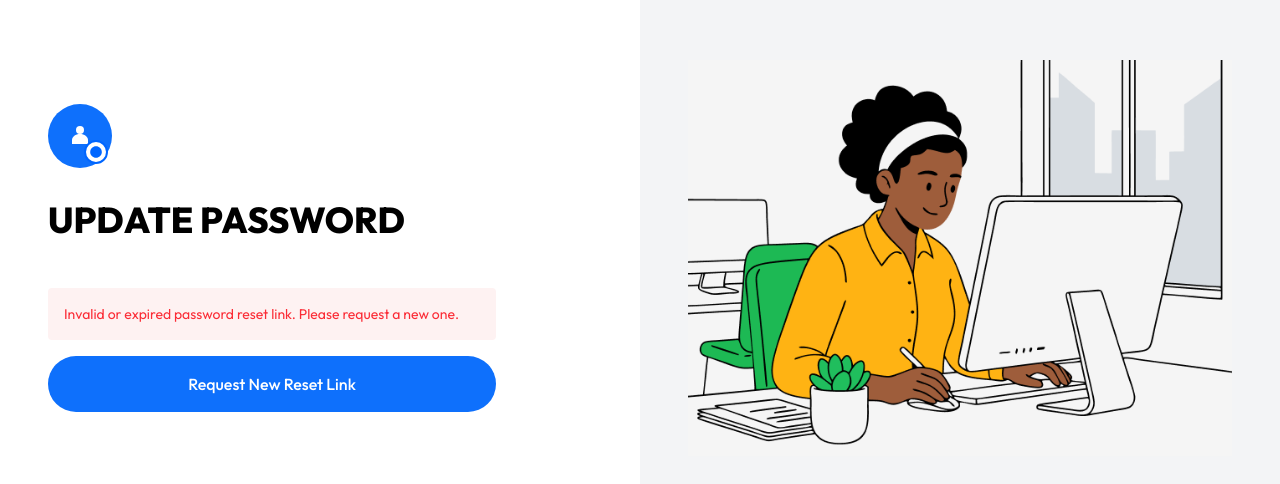
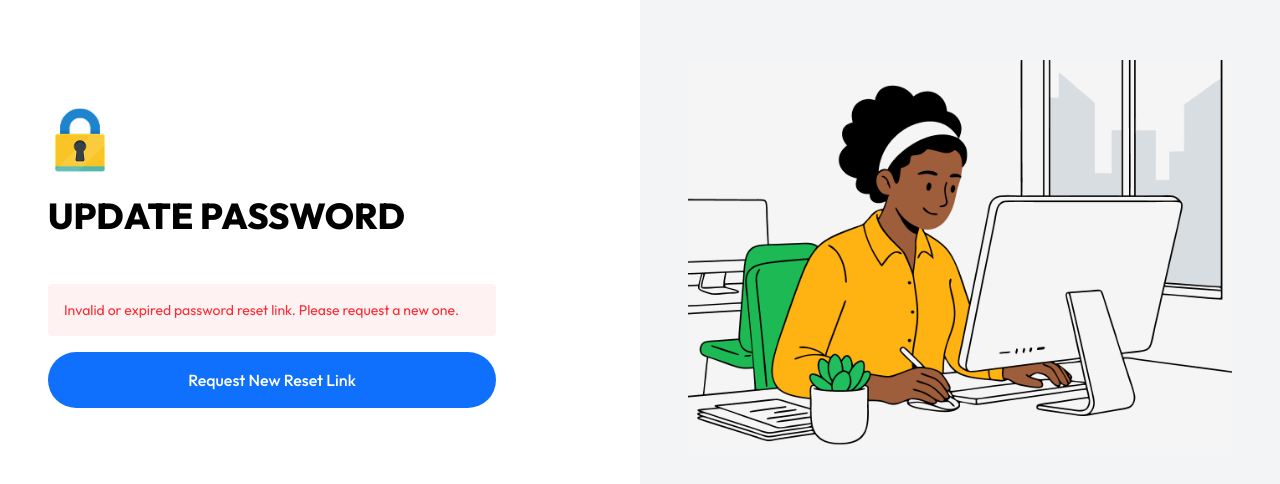
Before and after one commit to FolarinOluwapelumi/necta-bills, a Next.js app: page /auth/update-password in a window 1280 px wide. Shown: the part 142-626 px from the top of the page. Built offline with nearby package versions, Linux system fonts and the light colour scheme.

Commit message:
added asset, made corrections regarding resolution

```diff
--- a/src/app/auth/forgot-password/page.tsx
+++ b/src/app/auth/forgot-password/page.tsx
@@ -1,6 +1,7 @@
 import ForgotPasswordForm from "@/components/auth/ForgotPasswordForm";
 import Image from "next/image";
 import Illustration from "@/assets/illustration.png";
+import Icon3 from "@/assets/asset 4.png";
 
 export default function ForgotPasswordPage() {
   return (
@@ -8,37 +9,12 @@ export default function ForgotPasswordPage() {
       {/* Left Side - Form */}
       <div className="w-full md:w-1/2 flex flex-col justify-center px-8 md:px-12 py-12">
         {/* Icon */}
-        <div className="mb-8">
-          <div className="w-16 h-16 bg-[#0E70FC] rounded-full flex items-center justify-center">
-            <svg
-              width="32"
-              height="32"
-              viewBox="0 0 32 32"
-              fill="none"
-              xmlns="http://www.w3.org/2000/svg"
-              className="text-white"
-            >
-              <circle cx="16" cy="10" r="4" fill="currentColor" />
-              <path
-                d="M8 20C8 16.686 11.582 14 16 14C20.418 14 24 16.686 24 20V24H8V20Z"
-                fill="currentColor"
-              />
-            </svg>
-            <div className="absolute ml-8 mt-8 w-6 h-6 bg-white rounded-full border-2 border-[#0066FF] flex items-center justify-center">
-              <svg
-                width="14"
-                height="14"
-                viewBox="0 0 24 24"
-                fill="none"
-                xmlns="http://www.w3.org/2000/svg"
-              >
-                <path
-                  d="M12 2C6.48 2 2 6.48 2 12s4.48 10 10 10 10-4.48 10-10S17.52 2 12 2z"
-                  fill="#0066FF"
-                />
-              </svg>
-            </div>
-          </div>
+        <div className="mb-6 w-16 h-16 flex items-center justify-center">
+          <Image
+            src={Icon3}
+            alt="Get started illustration"
+            className="w-full h-full object-contain"
+          />
         </div>
 
         <h1 className="text-2xl md:text-4xl font-extrabold text-black mb-12">
--- a/src/app/auth/update-password/page.tsx
+++ b/src/app/auth/update-password/page.tsx
@@ -1,6 +1,8 @@
 import UpdatePasswordForm from "@/components/auth/UpdatePasswordForm";
 import Image from "next/image";
 import Illustration from "@/assets/illustration.png";
+import Icon3 from "@/assets/asset 4.png";
+
 
 export default function UpdatePasswordPage({
   searchParams,
@@ -14,37 +16,12 @@ export default function UpdatePasswordPage({
       {/* Left Side - Form */}
       <div className="w-full md:w-1/2 flex flex-col justify-center px-8 md:px-12 py-12">
         {/* Icon */}
-        <div className="mb-8">
-          <div className="w-16 h-16 bg-[#0E70FC] rounded-full flex items-center justify-center">
-            <svg
-              width="32"
-              height="32"
-              viewBox="0 0 32 32"
-              fill="none"
-              xmlns="http://www.w3.org/2000/svg"
-              className="text-white"
-            >
-              <circle cx="16" cy="10" r="4" fill="currentColor" />
-              <path
-                d="M8 20C8 16.686 11.582 14 16 14C20.418 14 24 16.686 24 20V24H8V20Z"
-                fill="currentColor"
-              />
-            </svg>
-            <div className="absolute ml-8 mt-8 w-6 h-6 bg-white rounded-full border-2 border-[#0066FF] flex items-center justify-center">
-              <svg
-                width="14"
-                height="14"
-                viewBox="0 0 24 24"
-                fill="none"
-                xmlns="http://www.w3.org/2000/svg"
-              >
-                <path
-                  d="M12 2C6.48 2 2 6.48 2 12s4.48 10 10 10 10-4.48 10-10S17.52 2 12 2z"
-                  fill="#0066FF"
-                />
-              </svg>
-            </div>
-          </div>
+         <div className="mb-6 w-16 h-16 flex items-center justify-center">
+          <Image
+            src={Icon3}
+            alt="Get started illustration"
+            className="w-full h-full object-contain"
+          />
         </div>
 
         <h1 className="text-2xl md:text-4xl font-extrabold text-black mb-12">
--- a/src/app/auth/verify-email/page.tsx
+++ b/src/app/auth/verify-email/page.tsx
@@ -1,6 +1,8 @@
 import VerifyEmailForm from "@/components/auth/VerifyEmailForm";
 import Image from "next/image";
 import Illustration from "@/assets/illustration.png";
+import Icon2 from "@/assets/asset 3.png";
+
 
 export default function VerifyEmailPage({
   searchParams,
@@ -12,37 +14,12 @@ export default function VerifyEmailPage({
       {/* Left Side - Form */}
       <div className="w-full md:w-1/2 flex flex-col justify-center px-8 md:px-12 py-12">
         {/* Icon */}
-        <div className="mb-8">
-          <div className="w-16 h-16 bg-[#0E70FC] rounded-full flex items-center justify-center">
-            <svg
-              width="32"
-              height="32"
-              viewBox="0 0 32 32"
-              fill="none"
-              xmlns="http://www.w3.org/2000/svg"
-              className="text-white"
-            >
-              <circle cx="16" cy="10" r="4" fill="currentColor" />
-              <path
-                d="M8 20C8 16.686 11.582 14 16 14C20.418 14 24 16.686 24 20V24H8V20Z"
-                fill="currentColor"
-              />
-            </svg>
-            <div className="absolute ml-8 mt-8 w-6 h-6 bg-white rounded-full border-2 border-[#0066FF] flex items-center justify-center">
-              <svg
-                width="14"
-                height="14"
-                viewBox="0 0 24 24"
-                fill="none"
-                xmlns="http://www.w3.org/2000/svg"
-              >
-                <path
-                  d="M12 2C6.48 2 2 6.48 2 12s4.48 10 10 10 10-4.48 10-10S17.52 2 12 2z"
-                  fill="#0066FF"
-                />
-              </svg>
-            </div>
-          </div>
+        <div className="mb-6 w-16 h-16 flex items-center justify-center">
+          <Image
+            src={Icon2}
+            alt="email icon"
+            className="w-full h-full object-contain"
+          />
         </div>
 
         <h1 className="text-2xl md:text-4xl font-extrabold text-black mb-4">
--- a/src/app/intro/page.tsx
+++ b/src/app/intro/page.tsx
@@ -23,7 +23,7 @@ export default function InvitationPage() {
       </div>
 
       {/* Main Content */}
-      <div className="flex-1 flex items-start mt-0 px-10 pt-6">
+      <div className="flex-1 flex items-start mt-10 px-10 pt-6">
         <div className=" w-full">
           <h1 className="text-2xl md:text-4xl font-semibold text-black leading-tight mb-8">
             You have been invited to join the NectaBills Admin Workspace
--- a/src/components/dashboard/customers-chart.tsx
+++ b/src/components/dashboard/customers-chart.tsx
@@ -79,7 +79,7 @@ export function CustomersChart() {
   return (
     <div className="bg-white rounded-2xl border border-gray-200 p-4 md:p-6 transition-all duration-300 hover:shadow-lg">
       <div className="flex flex-col md:flex-row md:items-center md:justify-between gap-4 md:gap-6 mb-6">
-        <h2 className="text-lg md:text-xl font-semibold text-gray-900">
+        <h2 className="text-base md:text-lg font-semibold text-gray-900">
           Customers
         </h2>
 
@@ -90,9 +90,9 @@ export function CustomersChart() {
               <button
                 key={period}
                 onClick={() => setSelectedRange(period)}
-                className={`px-3 py-2 rounded-lg text-xs md:text-sm transition-all duration-200 hover:scale-105 ${
+                className={`px-3 py-2 font-medium rounded-xl text-xs md:text-sm transition-all duration-200 hover:scale-105 ${
                   selectedRange === period
-                    ? "bg-gray-100 text-gray-900 font-medium" // Active state: gray bg, black text, medium font
+                    ? "bg-blue-100 text-blue-500" // Active state: gray bg, black text, medium font
                     : "text-gray-500 hover:text-gray-700" // Inactive state
                 }`}
               >
@@ -101,19 +101,19 @@ export function CustomersChart() {
             ))}
           </div>
 
-          {/* Date inputs - stack on mobile, horizontal on tablet+ */}
+          {/* Date inputs */}
           <div className="flex gap-2 sm:gap-3 items-center">
             <span className="text-gray-400 text-sm">From</span>
             <input
               type="text"
               placeholder="mm/dd/yyyy"
-              className="w-24 sm:w-32 px-2 py-2 border border-gray-200 rounded-lg text-sm transition-all duration-200 focus:ring-blue-500 focus:border-transparent"
+              className="w-25 sm:w-30 font-medium px-3 py-2 border border-gray-200 rounded-2xl text-sm transition-all duration-200 focus:ring-blue-500 focus:border-transparent"
             />
             <span className="text-gray-400 text-sm">To</span>
             <input
               type="text"
               placeholder="mm/dd/yyyy"
-              className="w-24 sm:w-32 px-2 py-2 border border-gray-200 rounded-lg text-sm transition-all duration-200 focus:ring-blue-500 focus:border-transparent"
+              className="w-25 sm:w-30 px-3 py-2 border border-gray-200 rounded-2xl text-sm transition-all duration-200 focus:ring-blue-500 focus:border-transparent"
             />
           {/* </div> */}
         </div>
@@ -162,7 +162,7 @@ export function CustomersChart() {
           <button
             key={period}
             onClick={() => setSelectedPeriod(period)}
-            className={`px-3 py-2 rounded-lg text-xs transition-all duration-200 hover:scale-105 ${
+            className={`px-3 py-2 rounded-xl sm:rounded-2xl text-xs transition-all duration-200 hover:scale-105 ${
               selectedPeriod === period
                 ? "bg-gray-100 text-gray-900 font-medium" // Active state
                 : "text-gray-400 hover:text-gray-600" // Inactive state
```
Also changed, not shown: src/app/component/dashboardcard.tsx (deleted), src/app/component/navbar.tsx (deleted), src/app/component/sidebar.tsx (deleted), src/assets/asset 4.png (added).
